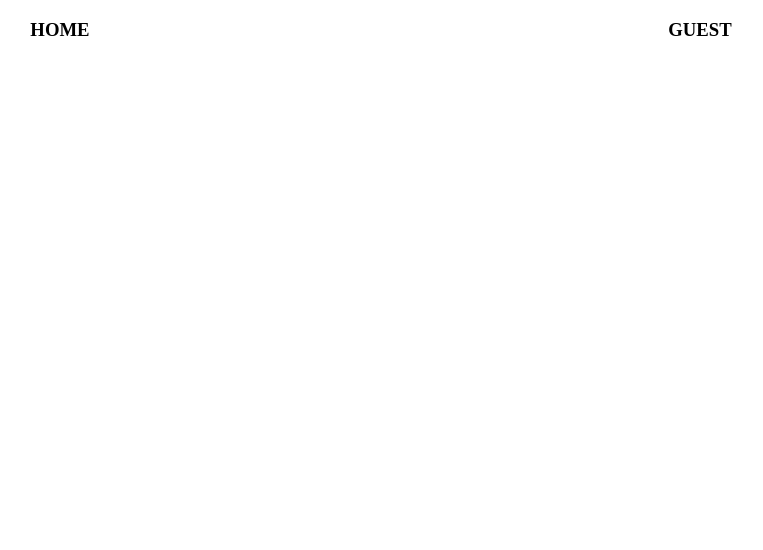
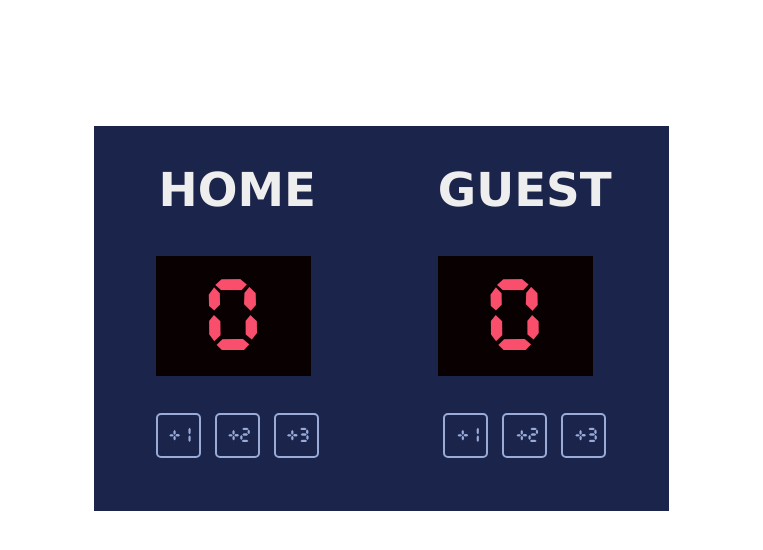
Before and after one commit to huths0lo/JS_Score_Card, a plain HTML site: page index.html in a window 1280 px wide. Shown: the whole page, without its empty margins (259-1022 px from the left). Drawn offline with Linux system fonts and the light colour scheme.

Commit message:
Functional

```diff
--- a/index.css
+++ b/index.css
@@ -1,8 +1,64 @@
-body {
-    margin: 0;
+@font-face {
+    font-family: CursedTimer;
+    src: url(cursedtimer.ttf);
 }
 
-.container {
+.outer-container {
+    margin: auto;
+    margin-top: 10%;
+    width: 575px;
+    height: 385px;
     display: flex;
     justify-content: space-around;
+    background: #1B244A;
 }
+
+
+
+.inner-container {
+    width: 50%;
+    height: 80%;
+    display: flex;
+    justify-content: space-around;
+    color: #EEE;
+    text-align: center;
+    vertical-align: auto;
+    font-family: Verdana;
+    font-size: 40px;
+    font-style: normal;
+    font-weight: 700;
+    line-height: 35.893px; /* 89.732% */
+}
+
+.score-boxes {
+    width: 155px;
+    height: 120px;
+    flex-shrink: 0;
+    background: #080001;
+    color: #F94F6D;
+    font-family: "CursedTimer";
+    font-size: 90px;
+    font-style: normal;
+    font-weight: 400;
+
+    line-height: 135px; /* 140.74% */
+}
+
+.button-box {
+    margin-top: 35;
+}
+
+.button-style {
+    border-radius: 5px;
+    border: 2px solid #9AABD8;
+    width: 45px;
+    height: 45px;
+    flex-shrink: 0;
+    background: #1B244A;
+    color: #9AABD8;
+    font-family: "CursedTimer";
+    font-size: 18px;
+    font-style: normal;
+    font-weight: 400;
+    padding: 7%;
+}
--- a/index.html
+++ b/index.html
@@ -3,14 +3,52 @@
         <link rel="stylesheet" href="index.css">
     </head>
     <body>
-        <div class="container">
-            <div>
+        <div class="outer-container">
+
+
+            <div class="inner-container">
+
+
+            <div class="home-score-container">
                 <h3>HOME</h3>
+
+                <div class='score-boxes'>
+                    <div id="home-score-value">0</div>
+                </div>
+
+                <div class="button-box">
+                    <button onclick='addHome(1)' class="button-style">+1</button>
+                    <button onclick='addHome(2)' class="button-style">+2</button>
+                    <button onclick='addHome(3)' class="button-style">+3</button>
+
+                </div>
+
+
+                </div>
             </div>
-            <div>
+            <div class="inner-container">
+
+
+            <div class="guest-score-container">
                 <h3>GUEST</h3>
+
+                    <div class='score-boxes'>
+                        <div id="guest-score-value">0</div>
+                    </div>
+
+                    <div class="button-box">
+                        <button onclick='addGuest(1)' class="button-style">+1</button>
+                        <button onclick='addGuest(2)' class="button-style">+2</button>
+                        <button onclick='addGuest(3)' class="button-style">+3</button>
+
+                    </div>
+
+
+                    </div>
+                </div>
             </div>
-        </div>
+
+            </div>
         <script src="index.js"></script>
     </body>
 </html>
--- a/index.js
+++ b/index.js
@@ -0,0 +1,15 @@
+let homeScoreEl = document.getElementById('home-score-value')
+let guestScoreEl = document.getElementById('guest-score-value')
+
+let homeScore = 0
+let guestScore = 0
+
+function addHome (amount) {
+    homeScore += amount
+    homeScoreEl.textContent = homeScore
+}
+
+function addGuest (amount) {
+    guestScore += amount
+    guestScoreEl.textContent = guestScore
+}
```
Also changed, not shown: cursedtimer.ttf (added).
